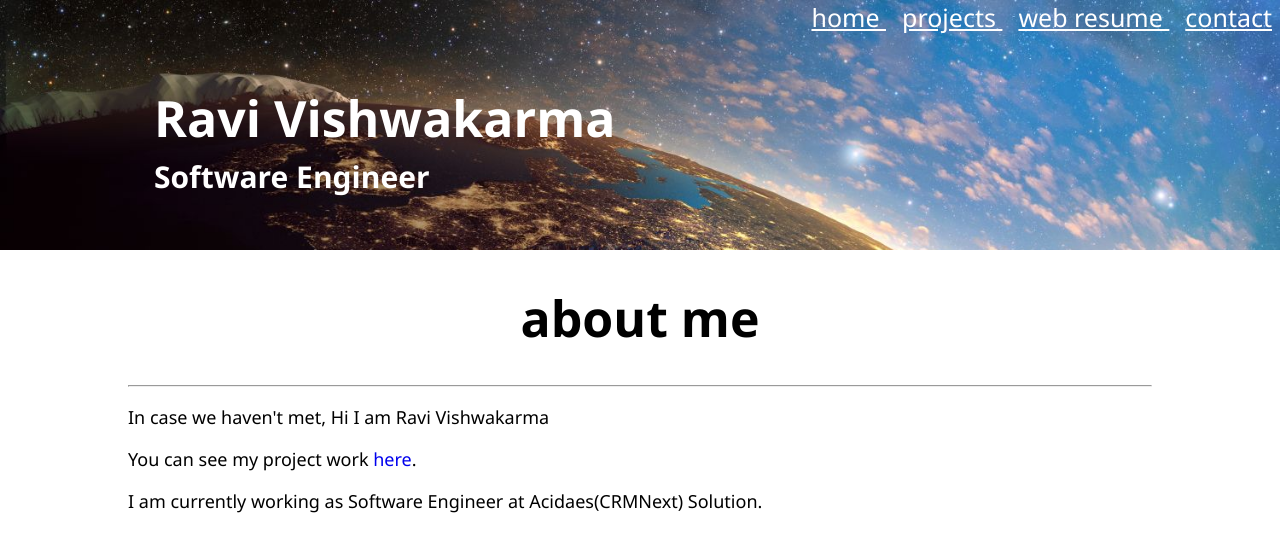
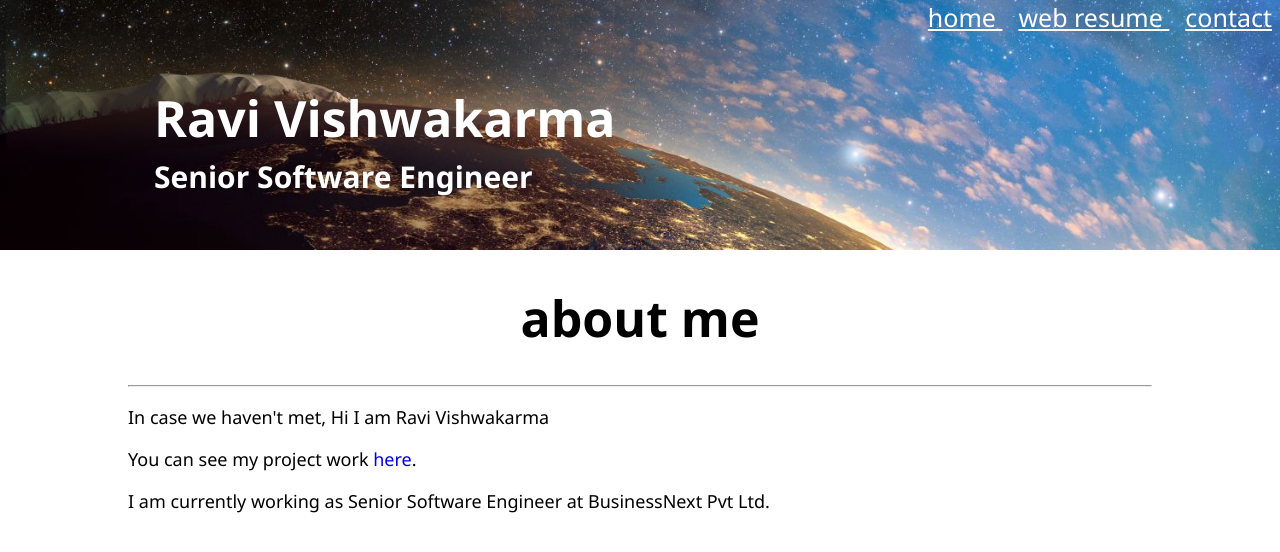
Before and after one commit to ravivish/about-ravi.github.io, a plain HTML site: page index.html in a window 1280 px wide. Drawn offline with Linux system fonts and the light colour scheme.

Commit message:
updated information

```diff
--- a/index.html
+++ b/index.html
@@ -17,11 +17,11 @@
                         home
                     </span>
                 </a>
-                <a href="projects.html">
+                <!-- <a href="projects.html">
                     <span class="nav-item">
                         projects
                     </span>
-                </a>
+                </a> -->
                 <a href="resume.html">
                     <span class="nav-item">
                         web resume
@@ -35,7 +35,7 @@
             </nav>
             <div class="header-heading">
                 <h1 class="header-main-heading">Ravi Vishwakarma</h1>
-                <h4 class="header-sub-heading">Software Engineer</h4>
+                <h4 class="header-sub-heading">Senior Software Engineer</h4>
             </div>
         </div>
     </header>
@@ -47,7 +47,7 @@
         <section class="main-home-section">
             <p>In case we haven't met, Hi I am Ravi Vishwakarma</p>
             <p>You can see my project work <a href="projects.html" target="_blank">here</a>.</p>
-            <p>I am currently working as Software Engineer at Acidaes(CRMNext) Solution.</p>
+            <p>I am currently working as Senior Software Engineer at BusinessNext Pvt Ltd.</p>
         </section>
     </main>
 </body>
```
Also changed, not shown: projects.html (+3 -3 lines), resume.html (+2 -2 lines).
